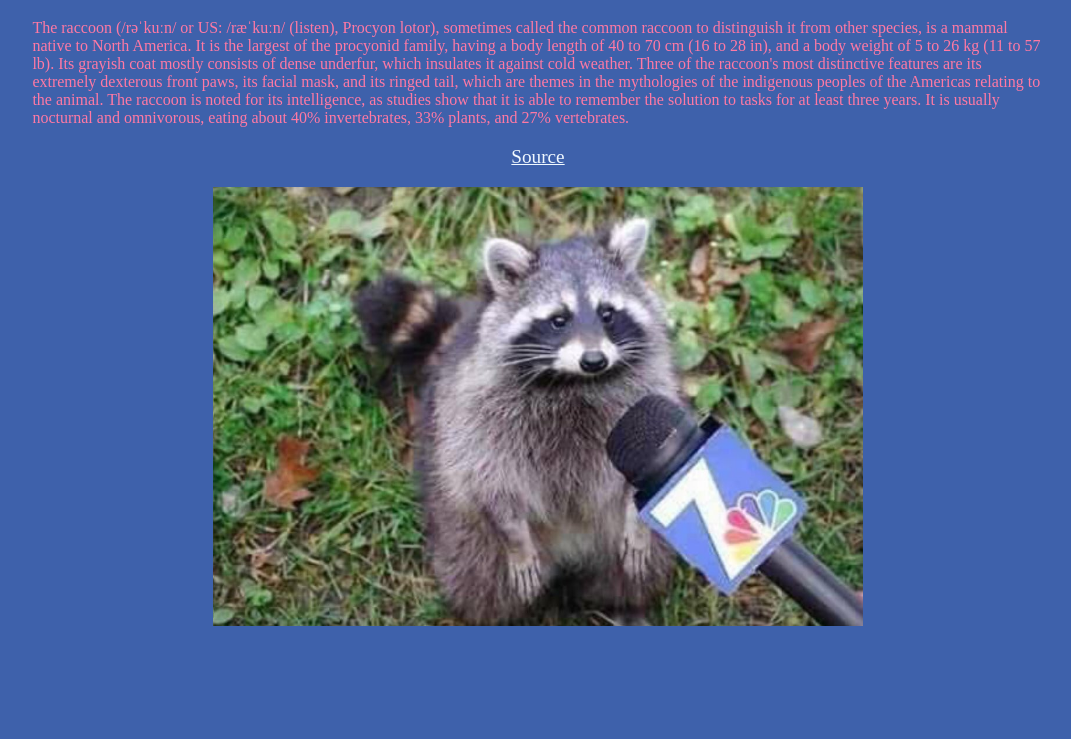
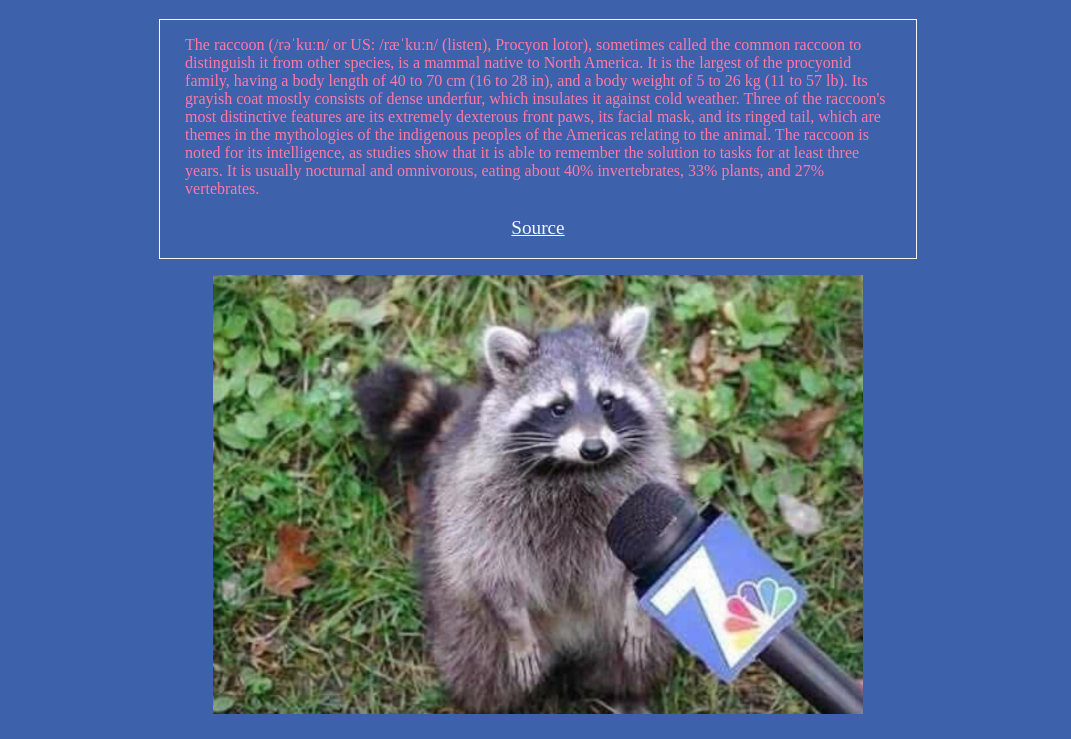
Before and after one commit to maph420/aat-tarea-git, a plain HTML site: page src/index.html in a window 1280 px wide. Shown: the part 61-800 px from the top of the page, without its empty margins (102-1173 px from the left). Drawn offline with Linux system fonts and the light colour scheme.

Commit message:
borders added to the main paragraph

```diff
--- a/src/style.css
+++ b/src/style.css
@@ -8,8 +8,10 @@ body {
 }
 .racc-info{
     margin: auto 0;
-    padding-left: 10%;
-    padding-right: 10%;
+    padding-left: 2%;
+    padding-right: 2%;
+    border: 1px solid whitesmoke;
+    margin: 0 20%;
 }
 
 .racc-img{
```
